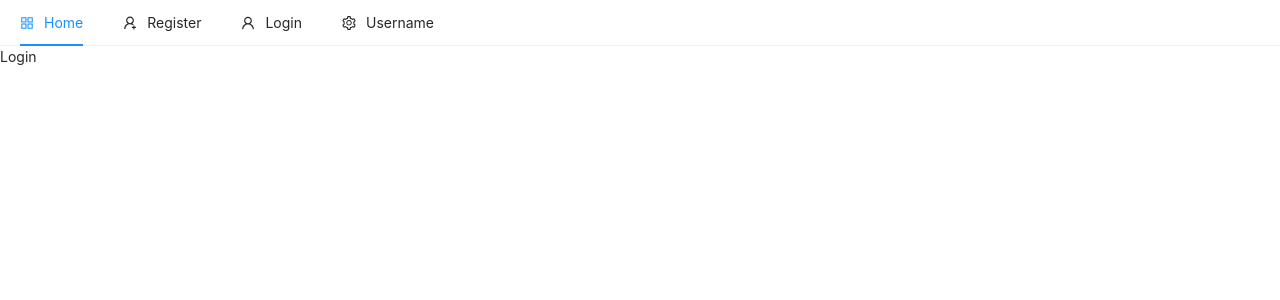
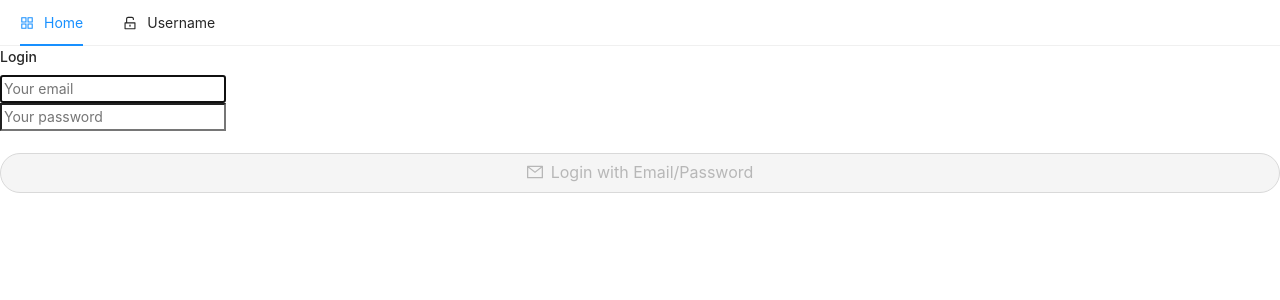
Before and after one commit to josephW1805/ecommerce, a React (Create React App) app in the folder client/: page /login in a window 1280 px wide. Shown: the top 300 px of the page. Built offline with nearby package versions, Linux system fonts and the light colour scheme; no server answers.

Commit message:
Login Page / Register Page style

```diff
--- a/client/src/components/nav/Header.js
+++ b/client/src/components/nav/Header.js
@@ -2,7 +2,7 @@
 import { Menu } from "antd";
 import {
   AppstoreOutlined,
-  SettingOutlined,
+  UnlockOutlined,
   UserOutlined,
   UserAddOutlined,
   LogoutOutlined,
@@ -39,17 +39,13 @@
         <Link to="/">Home</Link>
       </Item>
 
-      <Item key="register" icon={<UserAddOutlined />} className="float-right">
-        <Link to="/register">Register</Link>
-      </Item>
-
-      <Item key="login" icon={<UserOutlined />} className="float-right">
-        <Link to="/login">Login</Link>
-      </Item>
-
-      <SubMenu key="username" icon={<SettingOutlined />} title="Username">
-        <Item key="setting:1">Option 1</Item>
-        <Item key="setting:2">Option 2</Item>
+      <SubMenu key="username" icon={<UnlockOutlined />} title="Username">
+        <Item key="register" icon={<UserAddOutlined />}>
+          <Link to="/register">Register</Link>
+        </Item>
+        <Item key="login" icon={<UserOutlined />}>
+          <Link to="/login">Login</Link>
+        </Item>
         <Item key="logout" icon={<LogoutOutlined />} onClick={logout}>
           Logout
         </Item>
--- a/client/src/pages/auth/Login.js
+++ b/client/src/pages/auth/Login.js
@@ -1,9 +1,68 @@
-import React from "react";
+import React, { useState } from "react";
+import { auth } from "../../firebase";
+import { toast } from "react-toastify";
+import { Button } from "antd";
+import { MailOutlined } from "@ant-design/icons";
 
 const Login = () => {
+  const [email, setEmail] = useState("");
+  const [password, setPassword] = useState("");
+
+  const handleSubmit = async (e) => {
+    e.preventDefault();
+    console.table(email, password);
+  };
+
+  const loginForm = () => (
+    <form onSubmit={handleSubmit}>
+      <div className="form-group">
+        <input
+          type="email"
+          className="form-control"
+          value={email}
+          onChange={(e) => setEmail(e.target.value)}
+          placeholder="Your email"
+          autoFocus
+        />
+      </div>
+
+      <div className="form-group">
+        <input
+          type="password"
+          className="form-control"
+          value={password}
+          onChange={(e) => setPassword(e.target.value)}
+          placeholder="Your password"
+        />
+      </div>
+
+      <br />
+      <Button
+        onClick={handleSubmit}
+        type="primary"
+        className="mb-3"
+        block
+        shape="round"
+        icon={<MailOutlined />}
+        size="large"
+        disabled={
+          !email.match("^[a-zA-Z0-9+_.-]+@[a-zA-Z0-9.-]+$") ||
+          password.length < 6
+        }
+      >
+        Login with Email/Password
+      </Button>
+    </form>
+  );
+
   return (
-    <div>
-      <p>Login</p>
+    <div className="container p-5">
+      <div className="row">
+        <div className="col-md-6 offset-md-3">
+          <h4>Login</h4>
+          {loginForm()}
+        </div>
+      </div>
     </div>
   );
 };
--- a/client/src/pages/auth/Register.js
+++ b/client/src/pages/auth/Register.js
@@ -1,6 +1,8 @@
 import React, { useState } from "react";
 import { auth } from "../../firebase";
 import { toast } from "react-toastify";
+import { Button } from "antd";
+import { LockOutlined } from "@ant-design/icons";
 
 const Register = () => {
   const [email, setEmail] = useState("");
@@ -30,12 +32,22 @@
         className="form-control"
         value={email}
         onChange={(e) => setEmail(e.target.value)}
+        placeholder="Your email"
         autoFocus
       />
-
-      <button type="submit" className="btn btn-raised">
+      <br />
+      <Button
+        onClick={handleSubmit}
+        type="primary"
+        className="mb-3"
+        block
+        shape="round"
+        icon={<LockOutlined />}
+        size="large"
+        disabled={!email.match("^[a-zA-Z0-9+_.-]+@[a-zA-Z0-9.-]+$")}
+      >
         Register
-      </button>
+      </Button>
     </form>
   );
 
```
